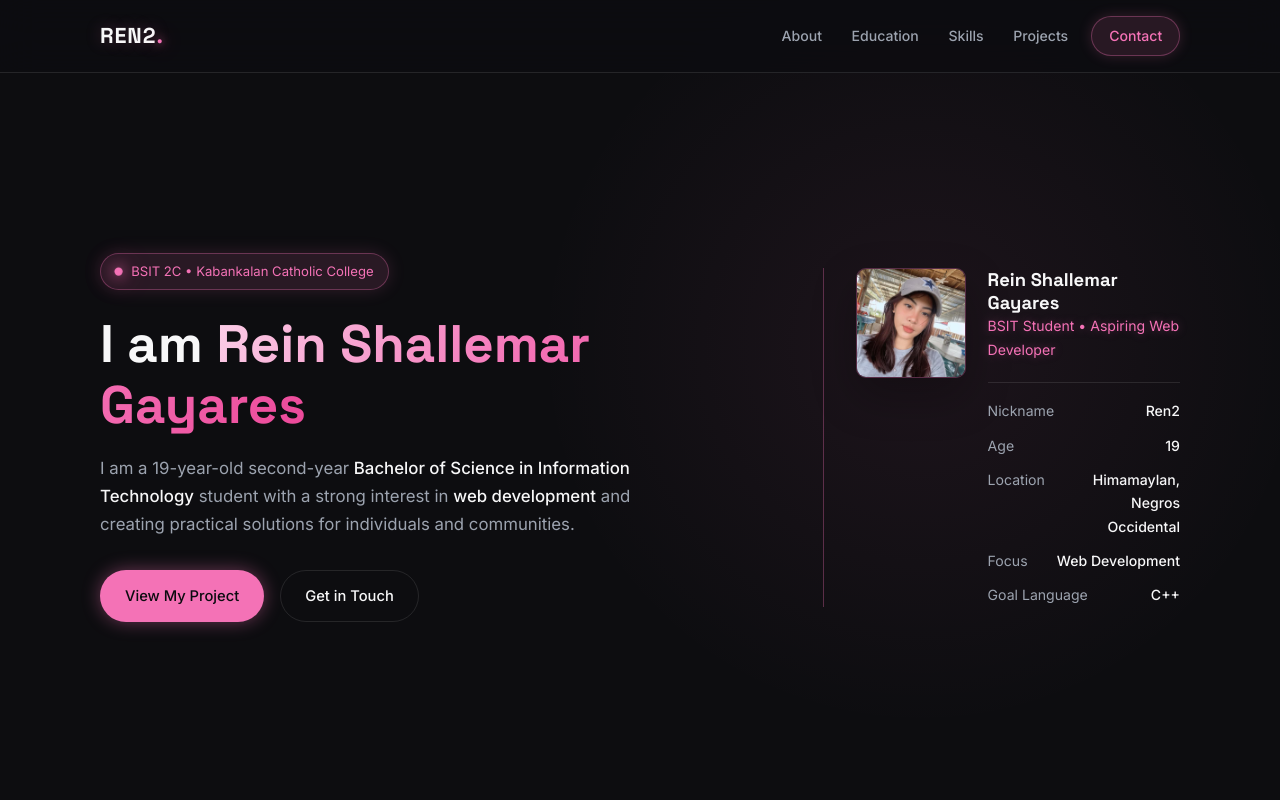
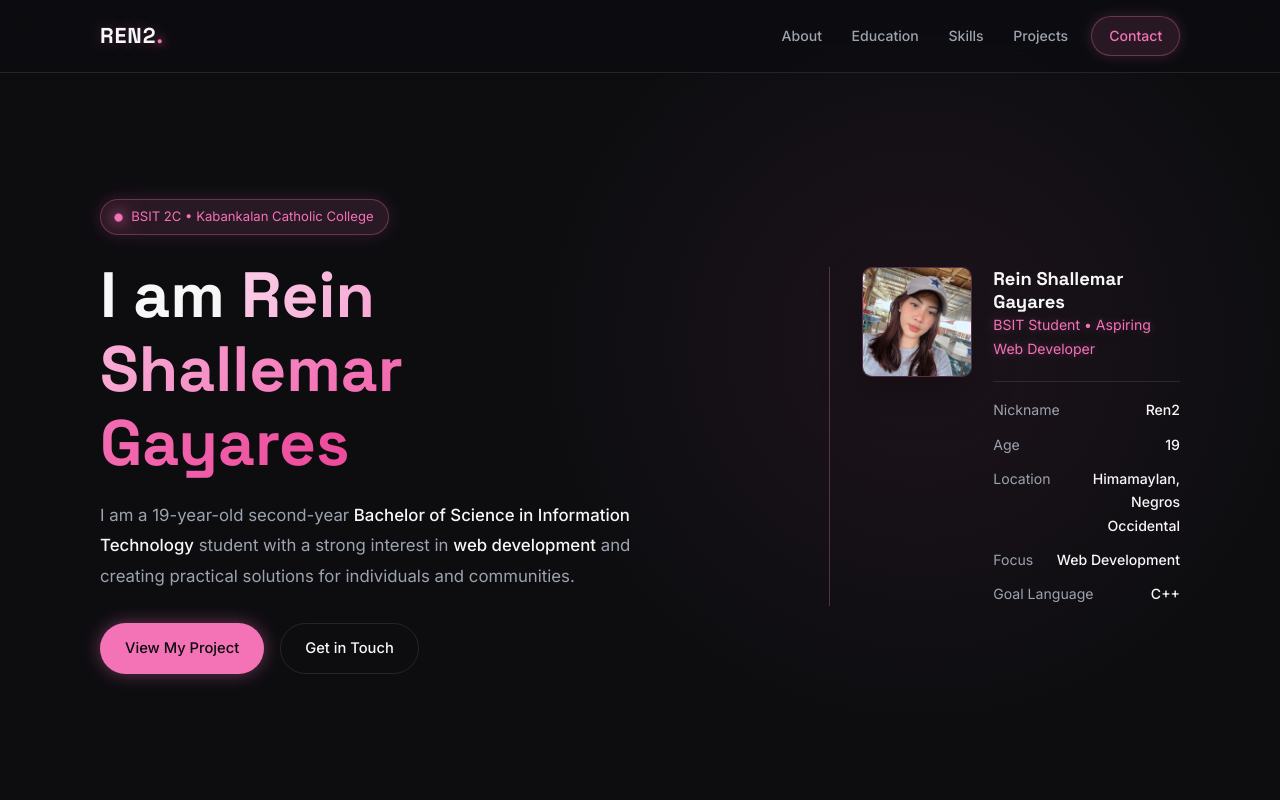
Before and after one commit to rein-gayares/gayares-project-1, a plain HTML site: page index.html in a window 1280 px wide. Shown: the top 800 px of the page. Drawn offline with Linux system fonts and the light colour scheme.

Commit message:
Improve hero hierarchy and entrance presentation

```diff
--- a/assets/style/style.css
+++ b/assets/style/style.css
@@ -97,6 +97,17 @@ a {
   50% {
     box-shadow: 0 0 12px var(--pink), 0 0 24px var(--pink-strong);
     transform: scale(1.18);
+  }
+}
+
+@keyframes reveal-up {
+  from {
+    opacity: 0;
+    transform: translateY(18px);
+  }
+  to {
+    opacity: 1;
+    transform: translateY(0);
   }
 }
 
@@ -296,7 +307,7 @@ a {
    Hero Section
    ================================ */
 .hero {
-  min-height: calc(100vh - 70px);
+  min-height: calc(100vh - 72px);
   display: flex;
   align-items: center;
   padding: 3.5rem 0;
@@ -306,8 +317,12 @@ a {
 .hero-grid {
   display: grid;
   grid-template-columns: 1.55fr 0.85fr;
-  gap: 4.5rem;
+  gap: 5.5rem;
   align-items: center;
+}
+
+.hero-content {
+  animation: reveal-up 700ms ease-out both;
 }
 
 .badge {
@@ -332,8 +347,9 @@ a {
   animation: pulse-glow 2s infinite ease-in-out;
 }
 
-.hero h1 {
-  font-size: clamp(2.2rem, 4.5vw, 3.3rem);
+ .hero h1 {
+  max-width: 12ch;
+  font-size: clamp(2.5rem, 5vw, 4.5rem);
   line-height: 1.15;
   margin-bottom: 1.25rem;
 }
@@ -351,6 +367,7 @@ a {
   font-size: 1.05rem;
   max-width: 56ch;
   margin-bottom: 2rem;
+  line-height: 1.8;
 }
 
 .subtitle strong {
@@ -371,6 +388,7 @@ a {
   gap: 1.35rem;
   align-items: start;
   background: transparent;
+  animation: reveal-up 700ms 120ms ease-out both;
   border: 0;
   border-left: 1px solid var(--border-pink);
   border-radius: 0;
```
